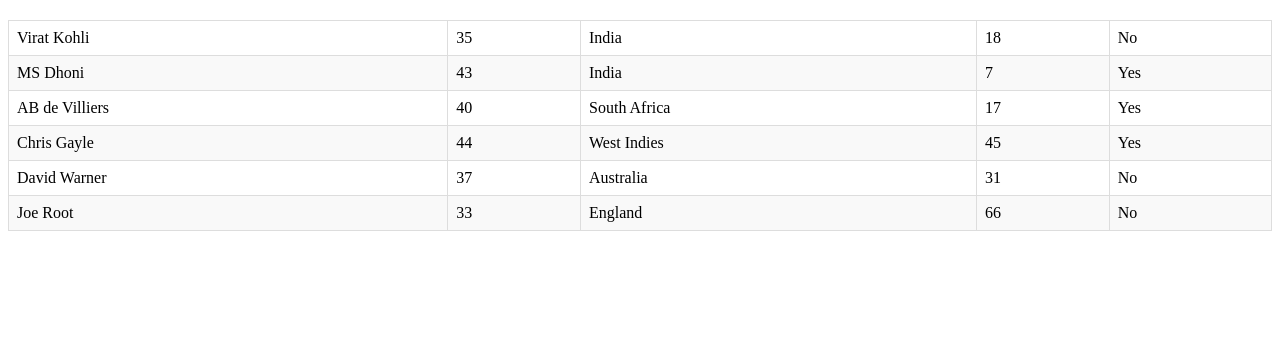
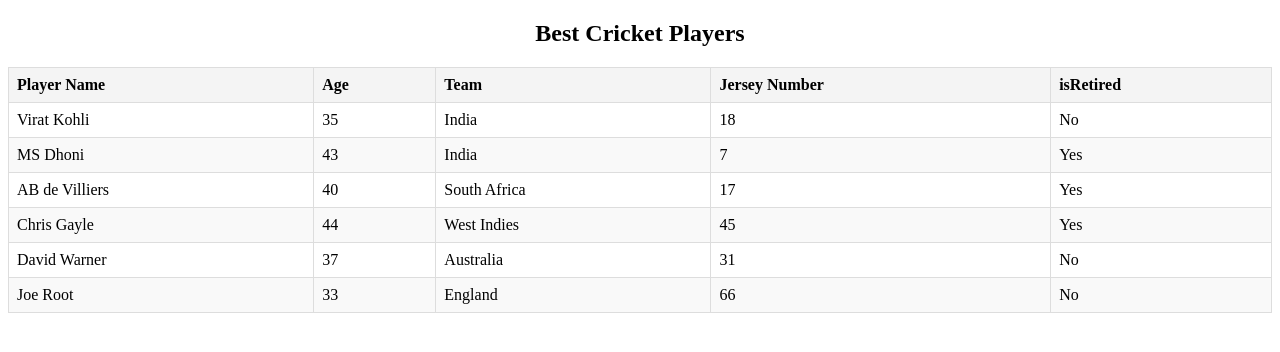
Before and after one commit to jaspreet0711/Jaspreet_singh_Learning_Angular, an Angular app: page /players in a window 1280 px wide. Before the commit this address led to /. Shown: the top 352 px of the page. Built offline with nearby package versions, Linux system fonts and the light colour scheme.

Commit message:
I have fixed my previous errors as you mentioned in my assignment-3 grades. Also, I have added routes in this step.

```diff
--- a/src/app/cricket-list/cricket-list.component.html
+++ b/src/app/cricket-list/cricket-list.component.html
@@ -1,7 +1,17 @@
 <div>
+  <h2>Best Cricket Players</h2>
   <table>
+    <thead>
+    <tr>
+      <th>Player Name</th>
+      <th>Age</th>
+      <th>Team</th>
+      <th>Jersey Number</th>
+      <th>isRetired</th>
+    </tr>
+    </thead>
     <tbody>
-    <tr *ngFor="let player of Players">
+    <tr *ngFor="let player of Players" (click) = "selectCricket(player)">
 
       <td>{{ player.playerName }}</td>
       <td>{{ player.age }}</td>
@@ -11,4 +21,6 @@
     </tr>
     </tbody>
   </table>
+
+  <app-cricket-list-item [player] = "selectedCricket"></app-cricket-list-item>
 </div>
--- a/src/app/cricket-list/cricket-list.component.ts
+++ b/src/app/cricket-list/cricket-list.component.ts
@@ -30,4 +30,10 @@ export class CricketListComponent implements OnInit{
     })
   }
 
+  selectedCricket?: Cricket;
+  player!: Cricket | undefined;
+
+  selectCricket(player: Cricket): void{
+    this.selectedCricket = player;
+  }
 }
--- a/src/main.ts
+++ b/src/main.ts
@@ -1,6 +1,17 @@
 import { bootstrapApplication } from '@angular/platform-browser';
-import { appConfig } from './app/app.config';
 import { AppComponent } from './app/app.component';
+import {provideRouter, Routes} from "@angular/router";
+import {CricketListComponent} from "./app/cricket-list/cricket-list.component";
+import {CricketListItemComponent} from "./app/cricket-list-item/cricket-list-item.component";
 
-bootstrapApplication(AppComponent, appConfig)
+
+// defining routes of my files here
+const routes: Routes = [
+  {path: 'players', component:CricketListComponent},
+  {path: 'players/:playerName', component: CricketListItemComponent}
+];
+
+bootstrapApplication(AppComponent,{
+  providers: [provideRouter(routes)]
+})
   .catch((err) => console.error(err));
```
